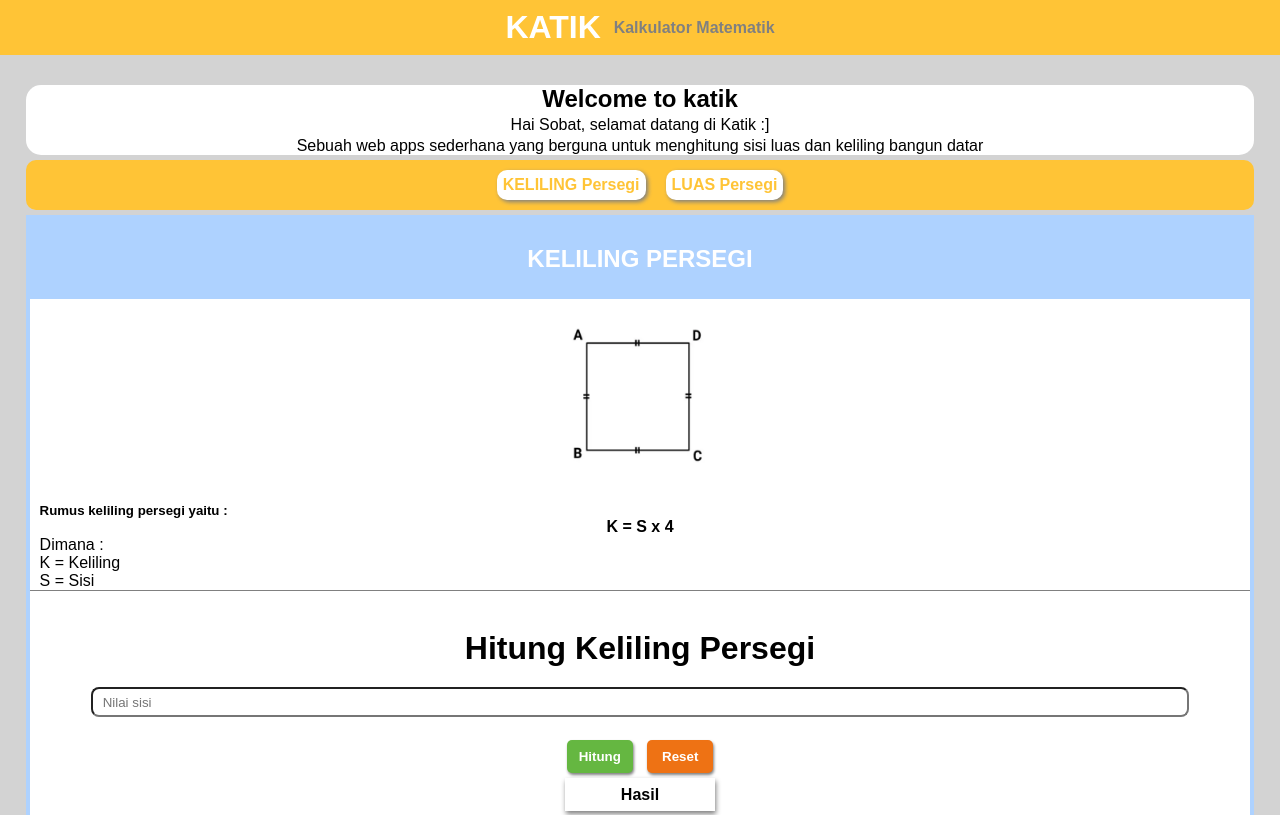
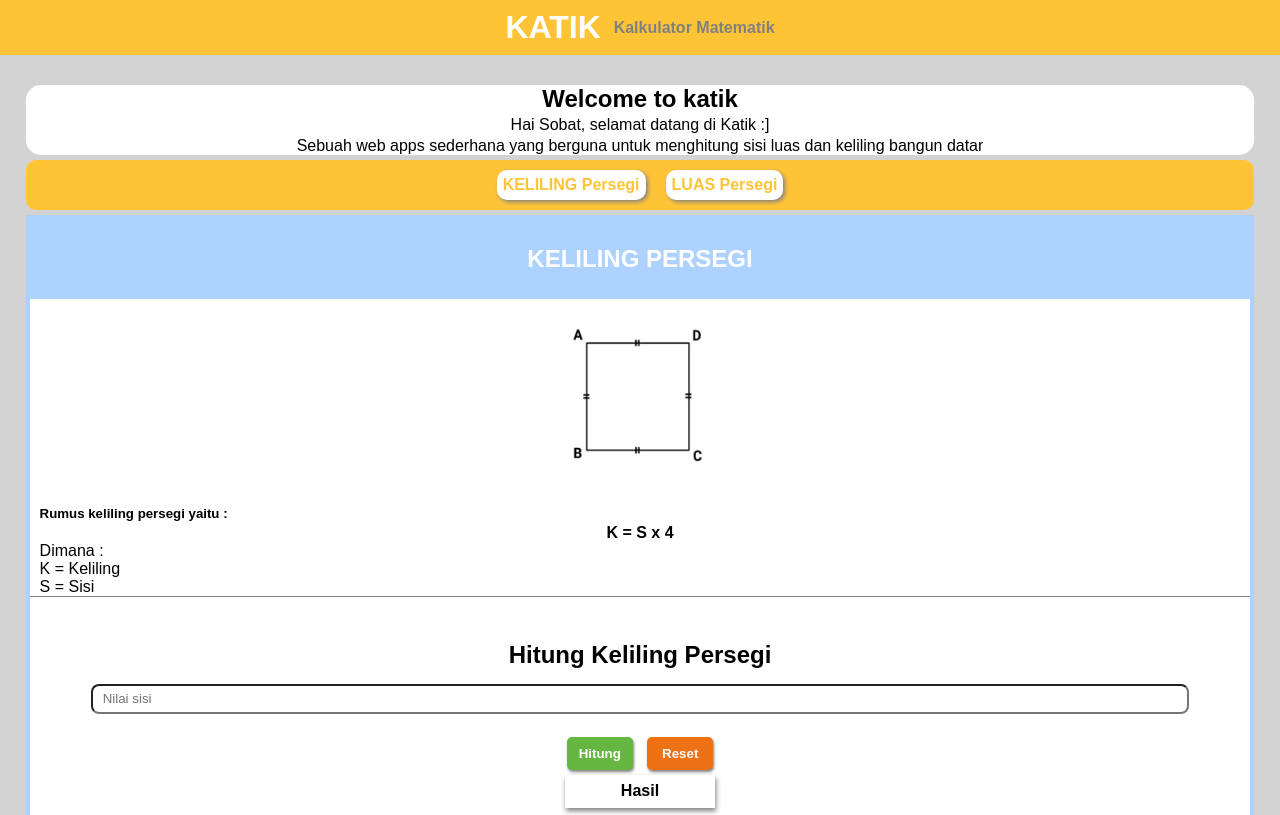
Before and after one commit to revou-fundamental-course/8-jan-24-XFry-1270, a plain HTML site: page index.html in a window 1280 px wide. Shown: the top 815 px of the page. Drawn offline with Linux system fonts and the light colour scheme.

Commit message:
Memperbaiki css

```diff
--- a/css/style.css
+++ b/css/style.css
@@ -125,10 +125,10 @@ body::-webkit-scrollbar{
     width: 100%;
     background-color: white;
     border: 4px solid #AED2FF;
+    height: max-content;
 }
 .sectionKelilingP h5{
-    display: flex;
-    align-items: left;
+    margin: 3px 10px;
 }
 .sectionKelilingP h2:nth-child(1){
     height: 5rem;
@@ -138,9 +138,6 @@ body::-webkit-scrollbar{
     color: white;
     background-color: #AED2FF;
     width: 100%;
-}
-.sectionKelilingP h5{
-    margin: 0 10px;
 }
 .sectionKelilingP p{
     margin: 0 10px;
@@ -188,8 +185,8 @@ button{
     box-shadow: 1px 2px 3px gray;
 }
 h3{
-    margin: 20px;
-    font-size: 2rem;
+    margin: 15px;
+    font-size: 1.5rem;
 }
 .reset{
     background-color: #EE7214;
@@ -207,10 +204,10 @@ button:active{
     width: 100%;
     background-color: white;
     border: 4px solid #52D3D8;
+    height: max-content;
 }
 .sectionLuasP h5{
-    display: flex;
-    align-items: left;
+    margin: 3px 10px;
 }
 .sectionLuasP h2:nth-child(1){
     height: 5rem;
@@ -220,9 +217,6 @@ button:active{
     color: white;
     background-color: #52D3D8;
     width: 100%;
-}
-.sectionLuasP h5{
-    margin: 0 10px;
 }
 .sectionLuasP p{
     margin: 0 10px;
```
